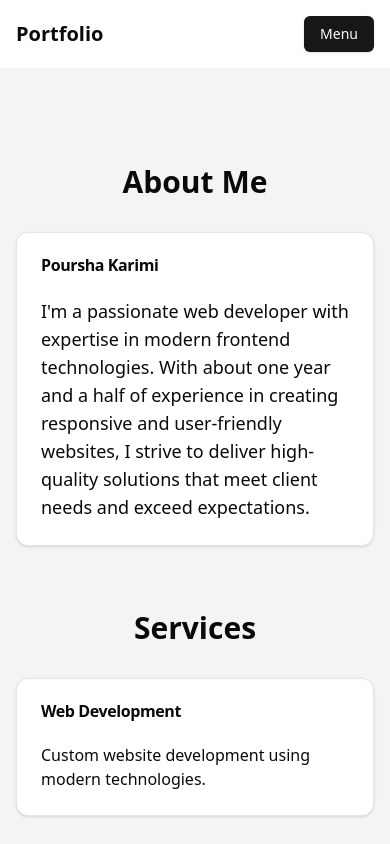
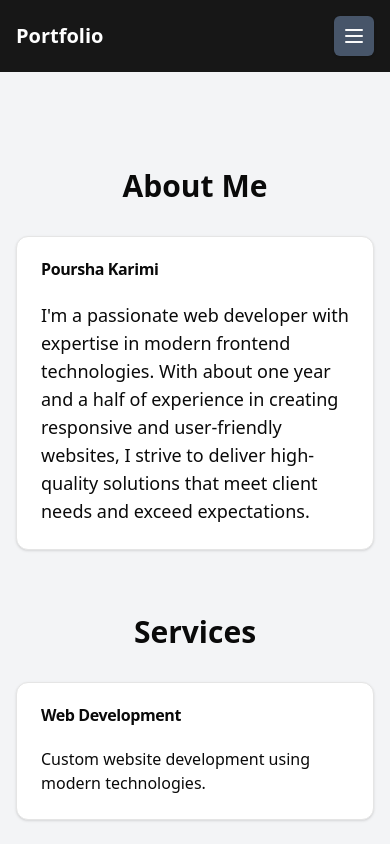
Before and after one commit to Poursha98/portfolio-test-frontend, a Next.js app: page / in a window 390 px wide. Shown: the top 844 px of the page. Built offline with nearby package versions, Linux system fonts and the light colour scheme.

Commit message:
navbar fix

```diff
--- a/src/components/nav/nav.tsx
+++ b/src/components/nav/nav.tsx
@@ -1,50 +1,101 @@
 "use client";
-import { useState } from "react";
-import { motion } from "framer-motion";
+import { useState, useEffect } from "react";
+import { motion, AnimatePresence } from "framer-motion";
 import { Button } from "@/components/ui/button";
+import { Menu, X } from "lucide-react";
 
 const Navbar = () => {
   const [isOpen, setIsOpen] = useState(false);
 
   const toggleMenu = () => setIsOpen(!isOpen);
 
+  useEffect(() => {
+    if (isOpen) {
+      document.body.classList.add("overflow-hidden");
+    } else {
+      document.body.classList.remove("overflow-hidden");
+    }
+
+    return () => {
+      document.body.classList.remove("overflow-hidden");
+    };
+  }, [isOpen]);
+
   return (
-    <header className="bg-white shadow-md">
+    <header className="bg-primary shadow-md">
       <div className="container mx-auto px-4 py-4 flex justify-between items-center">
-        <h1 className="text-xl font-bold">Portfolio</h1>
+        <h1 className="text-xl font-bold text-white">Portfolio</h1>
         <nav className="hidden md:flex space-x-4">
-          <Button variant="ghost">About</Button>
-          <Button variant="ghost">Services</Button>
-          <Button variant="ghost">Portfolio</Button>
-          <Button variant="ghost">Contact</Button>
+          <Button className="text-white hover:scale-[1.1] transition-all">
+            About
+          </Button>
+          <Button className="text-white hover:scale-[1.1] transition-all">
+            Services
+          </Button>
+          <Button className="text-white hover:scale-[1.1] transition-all">
+            Portfolio
+          </Button>
+          <Button className="text-white hover:scale-[1.1] transition-all">
+            Contact
+          </Button>
         </nav>
-        <Button className="md:hidden" onClick={toggleMenu}>
-          Menu
+        <Button
+          className="md:hidden relative bg-slate-600 hover:bg-slate-700 w-10 h-10"
+          onClick={toggleMenu}
+        >
+          <AnimatePresence initial={false} mode="wait">
+            {isOpen ? (
+              <motion.div
+                key="close"
+                initial={{ rotate: -90, opacity: 0 }}
+                animate={{ rotate: 0, opacity: 1 }}
+                exit={{ rotate: 90, opacity: 0 }}
+                transition={{ duration: 0.3 }}
+                className="absolute inset-0 flex items-center justify-center"
+              >
+                <X />
+              </motion.div>
+            ) : (
+              <motion.div
+                key="menu"
+                initial={{ rotate: -90, opacity: 0 }}
+                animate={{ rotate: 0, opacity: 1 }}
+                exit={{ rotate: 90, opacity: 0 }}
+                transition={{ duration: 0.3 }}
+                className="absolute inset-0 flex items-center justify-center"
+              >
+                <Menu />
+              </motion.div>
+            )}
+          </AnimatePresence>
         </Button>
       </div>
+      <AnimatePresence>
         {isOpen && (
           <motion.div
-          initial={{ opacity: 0, y: -20 }}
-          animate={{ opacity: 1, y: 0 }}
-          exit={{ opacity: 0, y: -20 }}
-          className="md:hidden bg-white shadow-md"
+            initial={{ opacity: 0, height: 0 }}
+            animate={{ opacity: 1, height: "100dvh" }}
+            exit={{ opacity: 0, height: 0 }}
+            transition={{ duration: 0.3 }}
+            className="md:hidden bg-primary shadow-md overflow-hidden"
           >
-          <nav className="flex flex-col items-center py-4">
-            <Button variant="ghost" className="w-full">
+            <nav className="flex flex-col items-center py-4 justify-center h-full gap-12">
+              <Button className="w-fit text-white hover:scale-[1.1] transition-all bg-primary !shadow-none">
                 About
               </Button>
-            <Button variant="ghost" className="w-full">
+              <Button className="w-fit text-white hover:scale-[1.1] transition-all bg-primary !shadow-none">
                 Services
               </Button>
-            <Button variant="ghost" className="w-full">
+              <Button className="w-fit text-white hover:scale-[1.1] transition-all bg-primary !shadow-none">
                 Portfolio
               </Button>
-            <Button variant="ghost" className="w-full">
+              <Button className="w-fit text-white hover:scale-[1.1] transition-all bg-primary !shadow-none">
                 Contact
               </Button>
             </nav>
           </motion.div>
         )}
+      </AnimatePresence>
     </header>
   );
 };
```
Lines whose indentation alone changed are shown as unchanged.
